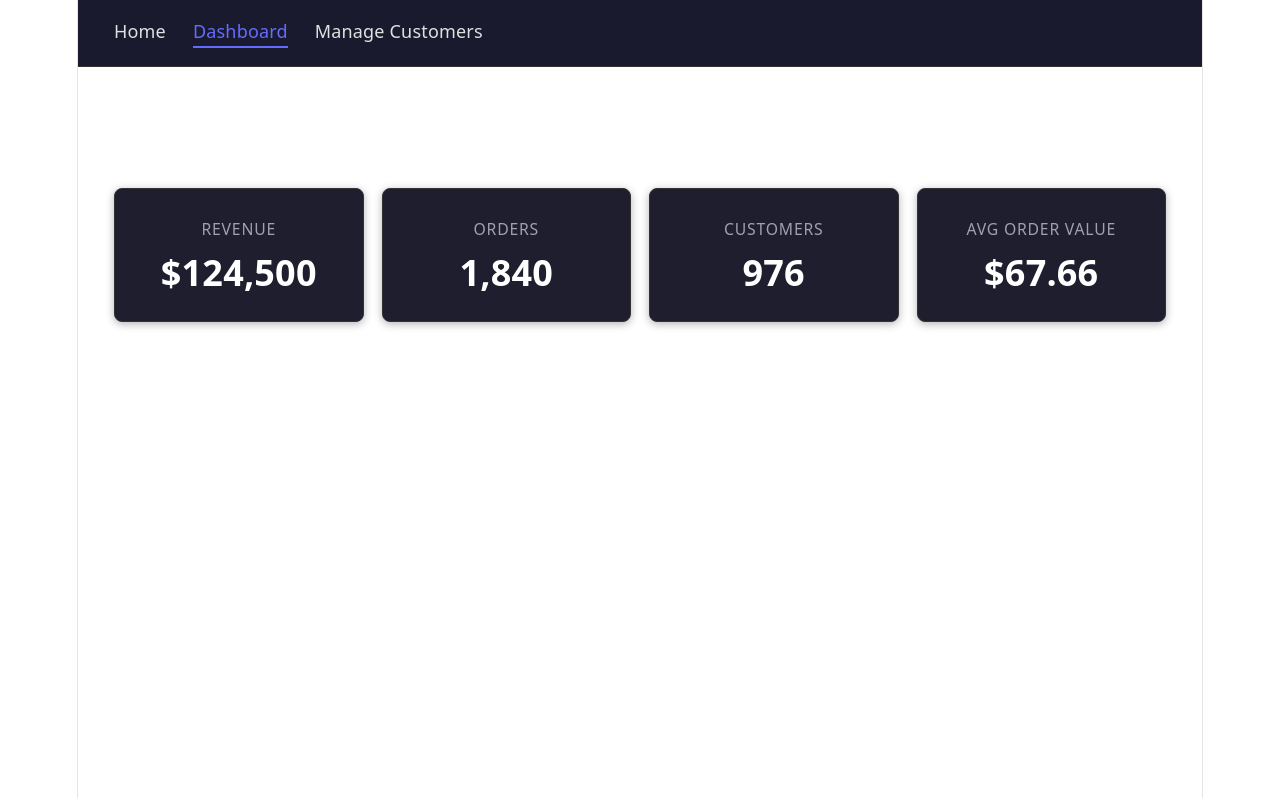
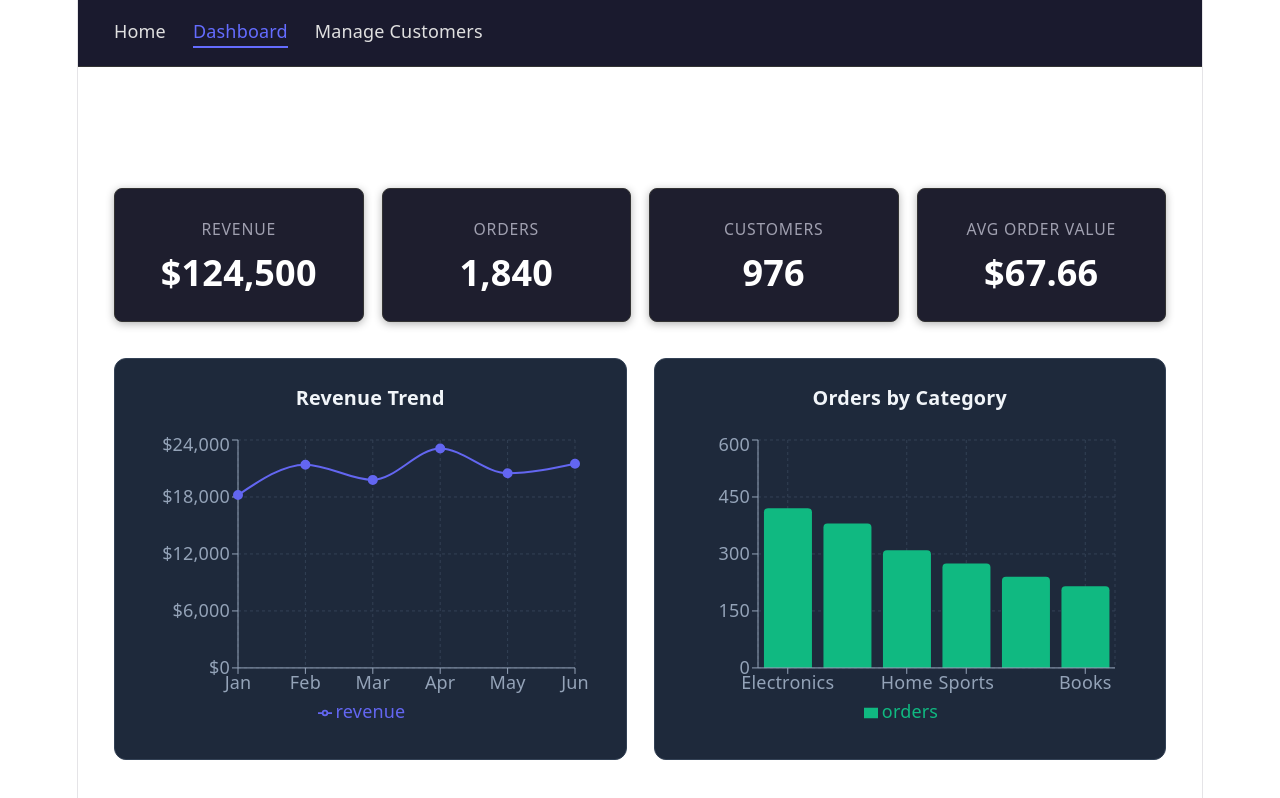
Before and after one commit to Fenil15/TestRepo5, a React (Vite) app in the folder frontend/: page /dashboard in a window 1280 px wide. Built offline with nearby package versions, Linux system fonts and the light colour scheme.

Commit message:
feat: add revenue trend and category charts to Dashboard
Implements: #19

Co-Authored-By: DHQ Factory <fenil@dronahq.com>

```diff
--- a/frontend/src/pages/Dashboard.css
+++ b/frontend/src/pages/Dashboard.css
@@ -12,6 +12,7 @@
   display: grid;
   grid-template-columns: repeat(2, 1fr);
   gap: 1rem;
+  margin-bottom: 2rem;
 }
 
 @media (min-width: 768px) {
@@ -19,3 +20,35 @@
     grid-template-columns: repeat(4, 1fr);
   }
 }
+
+.dashboard-charts {
+  display: grid;
+  grid-template-columns: 1fr;
+  gap: 1.5rem;
+}
+
+@media (min-width: 900px) {
+  .dashboard-charts {
+    grid-template-columns: repeat(2, 1fr);
+  }
+}
+
+.chart-section {
+  background-color: #1e293b;
+  border: 1px solid #334155;
+  border-radius: 12px;
+  padding: 1.5rem;
+}
+
+.chart-section h2 {
+  margin: 0 0 1.25rem 0;
+  font-size: 1.1rem;
+  font-weight: 600;
+  color: #f1f5f9;
+  letter-spacing: 0.01em;
+}
+
+.chart-container {
+  width: 100%;
+  height: 300px;
+}
--- a/frontend/src/pages/Dashboard.tsx
+++ b/frontend/src/pages/Dashboard.tsx
@@ -1,4 +1,16 @@
-import { kpiTotals } from '../data/mockEcommerce'
+import {
+  LineChart,
+  Line,
+  BarChart,
+  Bar,
+  XAxis,
+  YAxis,
+  CartesianGrid,
+  Tooltip,
+  Legend,
+  ResponsiveContainer,
+} from 'recharts'
+import { kpiTotals, monthlyRevenue, ordersByCategory } from '../data/mockEcommerce'
 import KPICard from '../components/KPICard'
 import './Dashboard.css'
 
@@ -8,6 +20,9 @@ function Dashboard() {
 
   const formatNumber = (value: number): string =>
     new Intl.NumberFormat('en-US').format(value)
+
+  const formatYAxisDollar = (value: number): string =>
+    new Intl.NumberFormat('en-US', { style: 'currency', currency: 'USD', maximumFractionDigits: 0 }).format(value)
 
   return (
     <main className="dashboard-page">
@@ -21,6 +36,55 @@ function Dashboard() {
           value={new Intl.NumberFormat('en-US', { style: 'currency', currency: 'USD' }).format(kpiTotals.averageOrderValue)}
         />
       </div>
+
+      <div className="dashboard-charts">
+        <div className="chart-section">
+          <h2>Revenue Trend</h2>
+          <div className="chart-container">
+            <ResponsiveContainer width="100%" height={300}>
+              <LineChart data={monthlyRevenue} margin={{ top: 8, right: 24, left: 16, bottom: 8 }}>
+                <CartesianGrid strokeDasharray="3 3" stroke="#334155" />
+                <XAxis dataKey="month" stroke="#94a3b8" tick={{ fill: '#94a3b8' }} />
+                <YAxis tickFormatter={formatYAxisDollar} stroke="#94a3b8" tick={{ fill: '#94a3b8' }} width={80} />
+                <Tooltip
+                  formatter={(value) => [typeof value === 'number' ? formatYAxisDollar(value) : value, 'Revenue']}
+                  contentStyle={{ backgroundColor: '#1e293b', border: '1px solid #334155', borderRadius: '8px' }}
+                  labelStyle={{ color: '#f1f5f9' }}
+                />
+                <Legend wrapperStyle={{ color: '#94a3b8' }} />
+                <Line
+                  type="monotone"
+                  dataKey="revenue"
+                  stroke="#6366f1"
+                  strokeWidth={2}
+                  dot={{ fill: '#6366f1', r: 4 }}
+                  activeDot={{ r: 6 }}
+                />
+              </LineChart>
+            </ResponsiveContainer>
+          </div>
+        </div>
+
+        <div className="chart-section">
+          <h2>Orders by Category</h2>
+          <div className="chart-container">
+            <ResponsiveContainer width="100%" height={300}>
+              <BarChart data={ordersByCategory} margin={{ top: 8, right: 24, left: 16, bottom: 8 }}>
+                <CartesianGrid strokeDasharray="3 3" stroke="#334155" />
+                <XAxis dataKey="category" stroke="#94a3b8" tick={{ fill: '#94a3b8' }} />
+                <YAxis stroke="#94a3b8" tick={{ fill: '#94a3b8' }} />
+                <Tooltip
+                  formatter={(value) => [typeof value === 'number' ? formatNumber(value) : value, 'Orders']}
+                  contentStyle={{ backgroundColor: '#1e293b', border: '1px solid #334155', borderRadius: '8px' }}
+                  labelStyle={{ color: '#f1f5f9' }}
+                />
+                <Legend wrapperStyle={{ color: '#94a3b8' }} />
+                <Bar dataKey="orders" fill="#10b981" radius={[4, 4, 0, 0]} />
+              </BarChart>
+            </ResponsiveContainer>
+          </div>
+        </div>
+      </div>
     </main>
   )
 }
```
